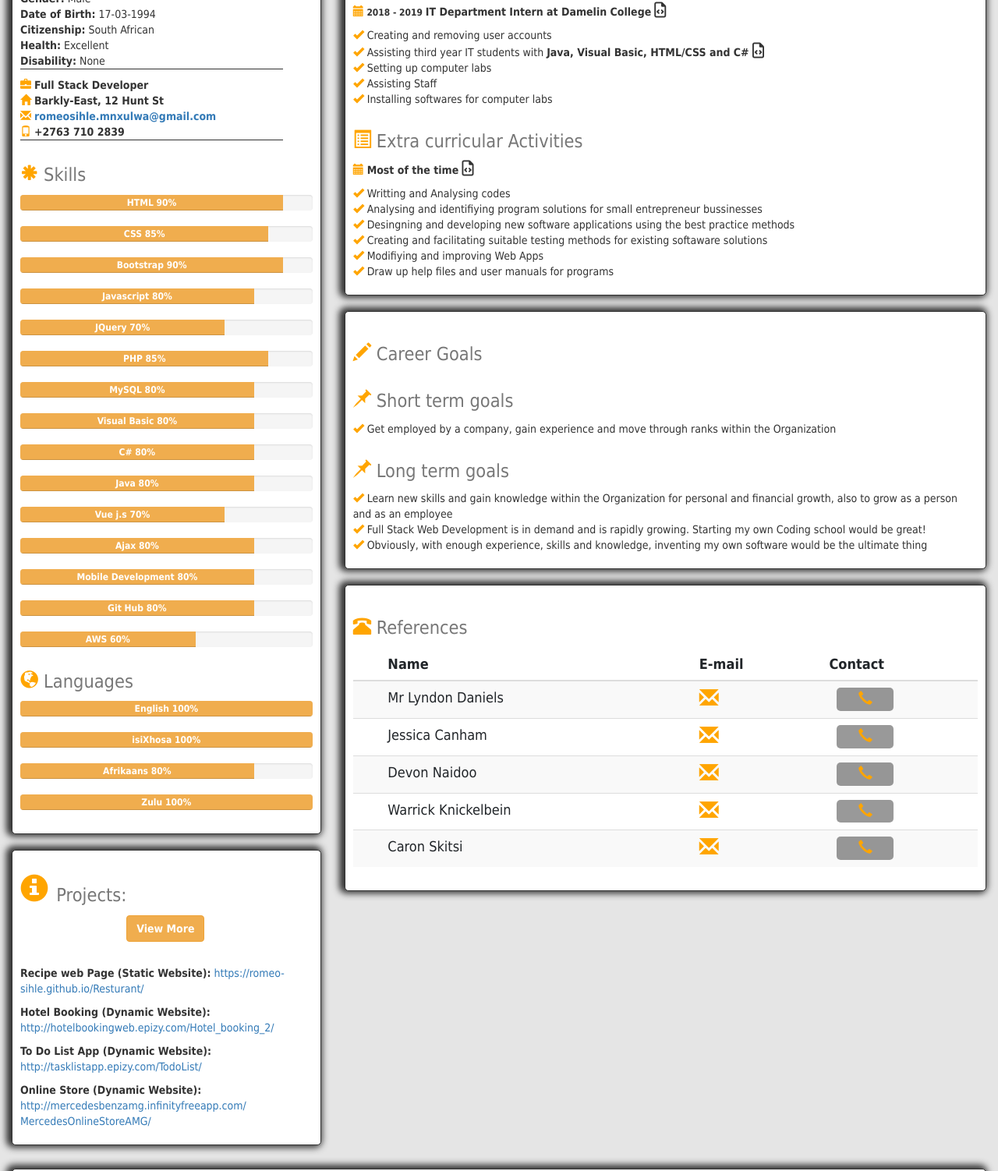
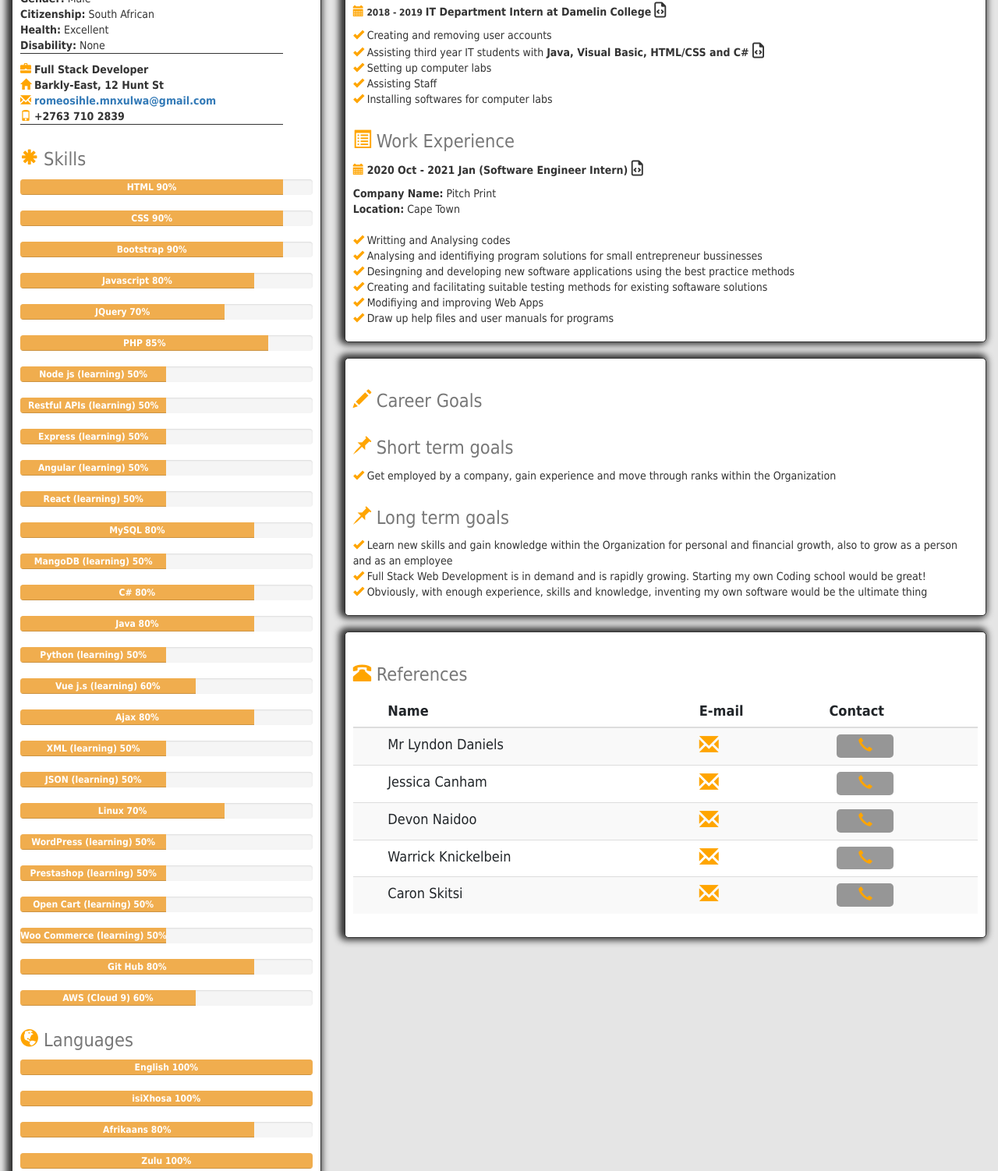
Before and after one commit to Romeo-Sihle/Mobile_Resume-, a plain HTML site: page index.html in a window 1280 px wide. Shown: the part 605-2107 px from the top of the page at 78% size. Drawn offline with nearby package versions, Linux system fonts and the light colour scheme.

Commit message:
Update index.html

```diff
--- a/index.html
+++ b/index.html
@@ -66,7 +66,6 @@
                   <li><b>Surname:</b> Mnxulwa</li>
                   <li><b>Marital Status:</b> Single</li>
                   <li><b>Gender:</b> Male</li>
-                  <li><b>Date of Birth:</b> 17-03-1994</li>
                   <li><b>Citizenship:</b> South African</li>
                   <li><b>Health:</b> Excellent</li>
                   <li><b>Disability:</b> None</li>
@@ -88,8 +87,8 @@
                   </div>
 
                     <div class="progress">
-                      <div class="progress-bar progress-bar-warning" role="progressbar" aria-valuenow="85" aria-valuemin="0" aria-valuemax="100" style="width:85%">
-                        <b>CSS 85% </b>
+                      <div class="progress-bar progress-bar-warning" role="progressbar" aria-valuenow="90" aria-valuemin="0" aria-valuemax="100" style="width:90%">
+                        <b>CSS 90% </b>
                       </div>
                     </div>
 
@@ -111,9 +110,45 @@
                       </div>
                     </div>
 
+
                     <div class="progress">
                       <div class="progress-bar progress-bar-warning" role="progressbar" aria-valuenow="85" aria-valuemin="0" aria-valuemax="100" style="width:85%">
                         <b>PHP 85%</b>
+                      </div>
+                    </div>
+
+                    <div class="progress">
+                      <div class="progress-bar progress-bar-warning" role="progressbar" aria-valuenow="50" aria-valuemin="0"
+                        aria-valuemax="100" style="width:50%">
+                        <b>Node js (learning) 50%</b>
+                      </div>
+                    </div>
+
+                    <div class="progress">
+                      <div class="progress-bar progress-bar-warning" role="progressbar" aria-valuenow="50" aria-valuemin="0"
+                        aria-valuemax="100" style="width:50%">
+                        <b>Restful APIs (learning) 50%</b>
+                      </div>
+                    </div>
+
+                    <div class="progress">
+                      <div class="progress-bar progress-bar-warning" role="progressbar" aria-valuenow="50" aria-valuemin="0"
+                        aria-valuemax="100" style="width:50%">
+                        <b>Express (learning) 50%</b>
+                      </div>
+                    </div>
+
+                    <div class="progress">
+                      <div class="progress-bar progress-bar-warning" role="progressbar" aria-valuenow="50" aria-valuemin="0"
+                        aria-valuemax="100" style="width:50%">
+                        <b>Angular (learning) 50%</b>
+                      </div>
+                    </div>
+
+                    <div class="progress">
+                      <div class="progress-bar progress-bar-warning" role="progressbar" aria-valuenow="50" aria-valuemin="0"
+                        aria-valuemax="100" style="width:50%">
+                        <b>React (learning) 50%</b>
                       </div>
                     </div>
 
@@ -124,8 +159,8 @@
                     </div>
 
                     <div class="progress">
-                      <div class="progress-bar progress-bar-warning" role="progressbar" aria-valuenow="80" aria-valuemin="0" aria-valuemax="100" style="width:80%">
-                       <b>Visual Basic 80%</b>
+                      <div class="progress-bar progress-bar-warning" role="progressbar" aria-valuenow="50" aria-valuemin="0" aria-valuemax="100" style="width:50%">
+                       <b>MangoDB (learning) 50%</b>
                       </div>
                     </div>
 
@@ -142,8 +177,15 @@
                     </div>
 
                     <div class="progress">
-                      <div class="progress-bar progress-bar-warning" role="progressbar" aria-valuenow="70" aria-valuemin="0" aria-valuemax="100" style="width:70%">
-                        <b>Vue j.s 70%</b>
+                      <div class="progress-bar progress-bar-warning" role="progressbar" aria-valuenow="50" aria-valuemin="0"
+                        aria-valuemax="100" style="width:50%">
+                        <b>Python (learning) 50%</b>
+                      </div>
+                    </div>
+
+                    <div class="progress">
+                      <div class="progress-bar progress-bar-warning" role="progressbar" aria-valuenow="60" aria-valuemin="0" aria-valuemax="100" style="width:60%">
+                        <b>Vue j.s (learning) 60%</b>
                       </div>
                     </div>
 
@@ -154,8 +196,51 @@
                     </div>
 
                     <div class="progress">
-                      <div class="progress-bar progress-bar-warning" role="progressbar" aria-valuenow="80" aria-valuemin="0" aria-valuemax="100" style="width:80%">
-                        <b>Mobile Development 80%</b>
+                      <div class="progress-bar progress-bar-warning" role="progressbar" aria-valuenow="50" aria-valuemin="0"
+                        aria-valuemax="100" style="width:50%">
+                        <b>XML (learning) 50%</b>
+                      </div>
+                    </div>
+
+                    <div class="progress">
+                      <div class="progress-bar progress-bar-warning" role="progressbar" aria-valuenow="50" aria-valuemin="0"
+                        aria-valuemax="100" style="width:50%">
+                        <b>JSON (learning) 50%</b>
+                      </div>
+                    </div>
+
+                    <div class="progress">
+                      <div class="progress-bar progress-bar-warning" role="progressbar" aria-valuenow="70" aria-valuemin="0"
+                        aria-valuemax="100" style="width:70%">
+                        <b>Linux 70%</b>
+                      </div>
+                    </div>
+
+                    <div class="progress">
+                      <div class="progress-bar progress-bar-warning" role="progressbar" aria-valuenow="50" aria-valuemin="0"
+                        aria-valuemax="100" style="width:50%">
+                        <b>WordPress (learning) 50%</b>
+                      </div>
+                    </div>
+
+                    <div class="progress">
+                      <div class="progress-bar progress-bar-warning" role="progressbar" aria-valuenow="50" aria-valuemin="0"
+                        aria-valuemax="100" style="width:50%">
+                        <b>Prestashop (learning) 50%</b>
+                      </div>
+                    </div>
+
+                    <div class="progress">
+                      <div class="progress-bar progress-bar-warning" role="progressbar" aria-valuenow="50" aria-valuemin="0"
+                        aria-valuemax="100" style="width:50%">
+                        <b>Open Cart (learning) 50%</b>
+                      </div>
+                    </div>
+
+                    <div class="progress">
+                      <div class="progress-bar progress-bar-warning" role="progressbar" aria-valuenow="50" aria-valuemin="0"
+                        aria-valuemax="100" style="width:50%">
+                        <b>Woo Commerce (learning) 50%</b>
                       </div>
                     </div>
 
@@ -167,7 +252,7 @@
 
                     <div class="progress">
                       <div class="progress-bar progress-bar-warning" role="progressbar" aria-valuenow="60" aria-valuemin="0" aria-valuemax="100" style="width:60%">
-                        <b>AWS 60%</b>
+                        <b>AWS (Cloud 9) 60%</b>
                       </div>
                     </div>
 
@@ -211,9 +296,9 @@
                   </h1>
                   <br>
                   <p><b>Recipe web Page (Static Website):</b> <a href="https://romeo-sihle.github.io/Resturant/">https://romeo-sihle.github.io/Resturant/</a></p>
-                  <p><b>Hotel Booking (Dynamic Website):</b> <a href="http://hotelbookingweb.epizy.com/Hotel_booking_2/">http://hotelbookingweb.epizy.com/Hotel_booking_2/</a></p>
-                  <p><b>To Do List App (Dynamic Website):</b> <a href="http://tasklistapp.epizy.com/TodoList/">http://tasklistapp.epizy.com/TodoList/</a></p>
-                  <p><b>Online Store (Dynamic Website):</b> <br><a href="http://MercedesBenzAMG.infinityfreeapp.com/MercedesOnlineStoreAMG">http://mercedesbenzamg.infinityfreeapp.com/<br>MercedesOnlineStoreAMG/</a></p>
+                  <!--<p><b>Nandy Boy Finance (Dynamic Website):</b> <a href="http://nandyboyfinance.epizy.com/">http://nandyboyfinance.epizy.com/</a></p>-->
+                  <p><b>The Colour Game (Static Website):</b> <a href="http://colour-game.epizy.com/">http://colour-game.epizy.com/</a></p>
+                  <p><b>Online Store (Dynamic Website):</b> <br><a href="http://mercedesbenzamg.epizy.com/">http://mercedesbenzamg.epizy.com/</a></p>
 
                    <!--\\\\\\\\\\\\\\\\\\\\\\\Pop Up starts here\\\\\\\\\\\\\\\\\\-->
                     <!-- Trigger/Open The Modal -->
@@ -227,12 +312,12 @@
                             <span class="close">&times;</span>
                           </div>
                           <div class="modal-body">
-                            <p class="popupText">The projects bellow are all created by <b>Romeo</b>, including This Mobile Resume. They are hosted on free Web Host Platforms, namely <u>Infinity Free, Git Hub and Heroku</u>.</p>
-                            <p class="popupText">Should you wish to view the coding structure of my projects on my <b>GitHub</b>, Please click the GitHub links bellow:</p>
+                            <p class="popupText">The projects below are all created by <b>Romeo</b>, including This Mobile Resume. They are hosted on free Web Host Platforms, namely <u>Infinity Free, Git Hub and Heroku</u>.</p>
+                            <p class="popupText">Should you wish to view the coding structure of my projects on my <b>GitHub</b>, Please click the GitHub links below:</p>
                             <ul class="hostLinks">
                               <li><img src="https://img.icons8.com/ios/50/000000/github.png" width=20 height=20/><b>Recipe web Page: </b><a href="https://github.com/Romeo-Sihle/Resturant">https://github.com/Romeo-Sihle/Resturant</a> (Static Website)</li>
-                              <li><img src="https://img.icons8.com/ios/50/000000/github.png" width=20 height=20/><b>Hotel Booking:</b> <a href="https://github.com/Romeo-Sihle/Hotel_Booking_System">https://github.com/Romeo-Sihle/Hotel_Booking_System</a> (Dynamic Website)</li>
-                              <li><img src="https://img.icons8.com/ios/50/000000/github.png" width=20 height=20/><b>Task App: </b><a href="https://github.com/Romeo-Sihle/Task_App">https://github.com/Romeo-Sihle/Task_App</a> (Dynamic Website)</li>
+                              <li><img src="https://img.icons8.com/ios/50/000000/github.png" width=20 height=20/><b>The Colour Game:</b> <a href="https://github.com/Romeo-Sihle/colour_game">https://github.com/Romeo-Sihle/colour_game</a> (Static Website)</li>
+                              <!--<li><img src="https://img.icons8.com/ios/50/000000/github.png" width=20 height=20/><b>Task App: </b><a href="https://github.com/Romeo-Sihle/Task_App">https://github.com/Romeo-Sihle/Task_App</a> (Dynamic Website)</li>-->
                               <li><img src="https://img.icons8.com/ios/50/000000/github.png" width=20 height=20/><b>Online Store: </b><a href="https://github.com/Romeo-Sihle/OnlineStore">https://github.com/Romeo-Sihle/OnlineStore</a> (Dynamic Website)</li>
                             </ul>
 
@@ -292,9 +377,13 @@
               <li><span class="glyphicon glyphicon-ok"></span> Installing softwares for computer labs</li>
             </ul>
 
-            <h1><small><span class="glyphicon glyphicon-list-alt"></span> Extra curricular Activities</small></h1>
-            <p><span class="glyphicon glyphicon-calendar"></span> <b>Most of the time <i class='far fa-file-code' style='font-size:20px'></i></b></p>
-
+            <h1><small><span class="glyphicon glyphicon-list-alt"></span> Work Experience</small></h1>
+            <p><span class="glyphicon glyphicon-calendar"></span> <b>2020 Oct - 2021 Jan (Software Engineer Intern) <i class='far fa-file-code' style='font-size:20px'></i></b></p>
+            <ol class="list">
+              <li><b>Company Name:</b> Pitch Print</li>
+              <li><b>Location:</b> Cape Town</li>
+            </ul>
+            <br>
               <ul class="list">
                 <li><span class="glyphicon glyphicon-ok"></span> Writting and Analysing codes</li>
                 <li><span class="glyphicon glyphicon-ok"></span> Analysing and identifiying program solutions for small entrepreneur bussinesses</li>
@@ -367,18 +456,6 @@
                 </tbody>
               </table>
             </div>
-
-            <!----
-            <div class="documents" id="boxes">
-              <div class="imageWrapper">
-                <div class="images">
-                  <a href="NDipCertifiedTranscript.jpg" download>Download Academic Transcript</a>
-                  <a href="NDip.jpg" download>Download Academic National Diploma Certificate</a>
-                </div>
-              </div>
-              </div>
-              --->
-
           </div>
         </div>
 
```
